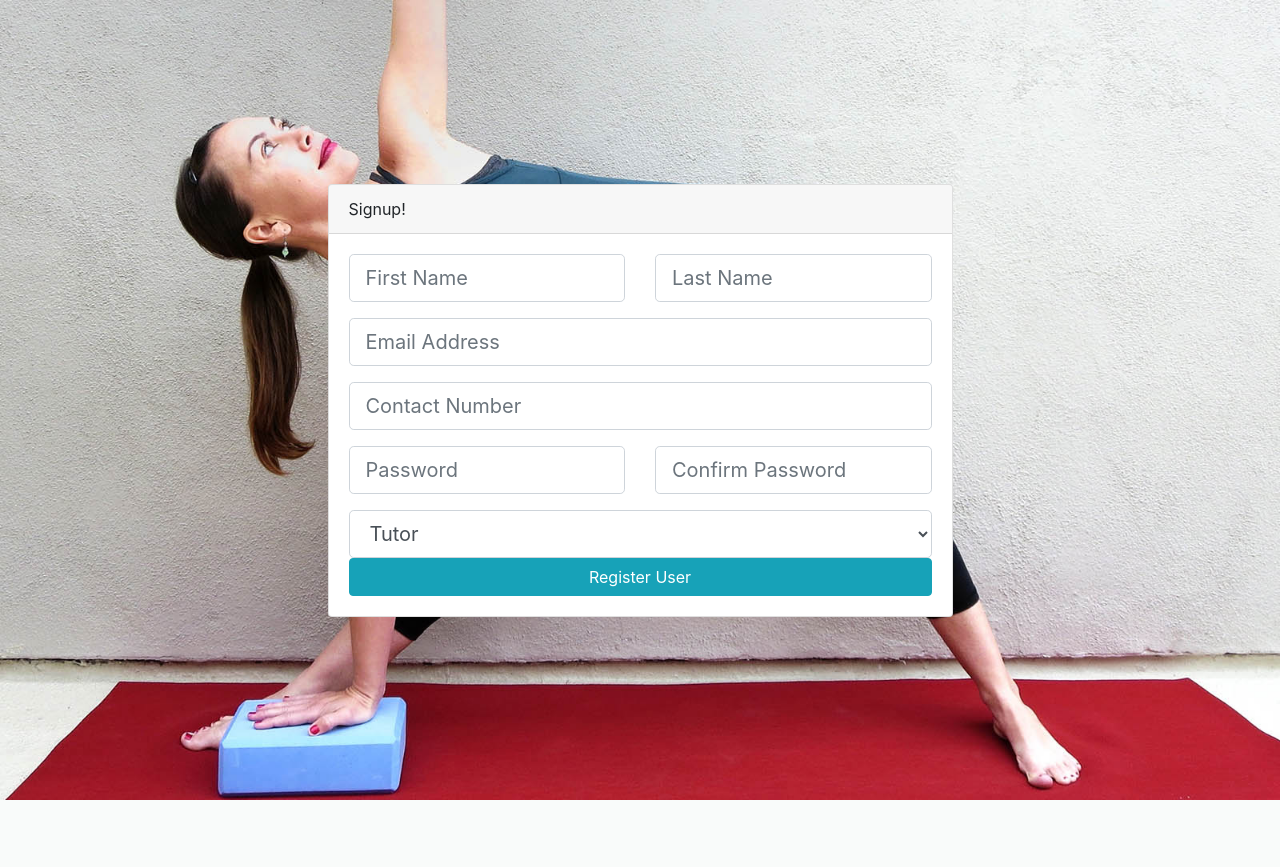
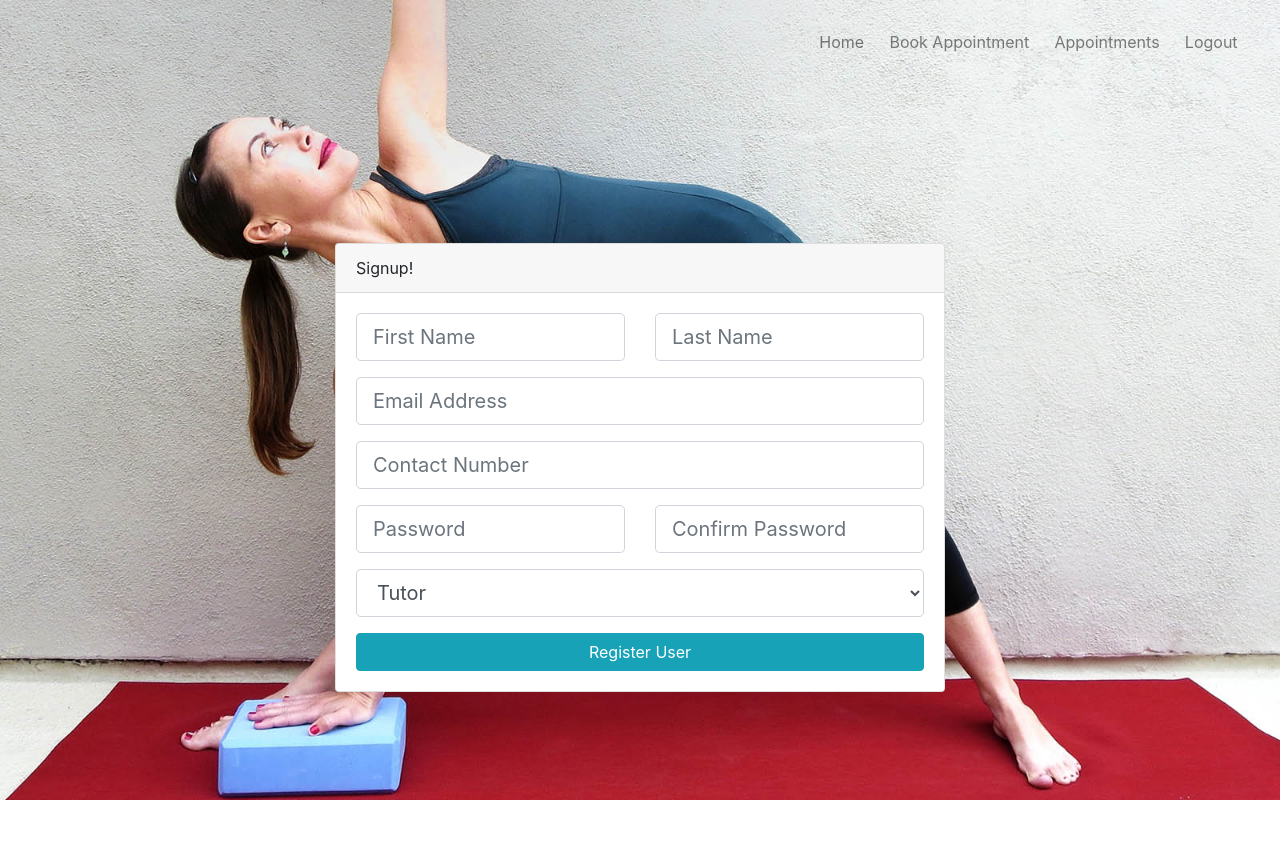
Before and after one commit to aamiranwar001/yoga-appointment, a CodeIgniter 4 app: template app/Views/tutor/register.php in a window 1280 px wide. Before the commit the page ends 800 px from the top, so only its background shows below. Run offline with PHP 8.4 and a stand-in for CodeIgniter, Linux system fonts and the light colour scheme; the template is opened without the code that fills it, so the values that code supplies are empty; some libraries are stand-ins or nearby versions.

Commit message:
final version 1.0

```diff
--- a/app/Controllers/Home.php
+++ b/app/Controllers/Home.php
@@ -2,6 +2,7 @@
 
 class Home extends BaseController
 {
+	// landing page afetr login
 	public function index()
 	{
 		return view('welcome_message');
--- a/app/Views/customer/index.php
+++ b/app/Views/customer/index.php
@@ -40,6 +40,9 @@
             <li class="nav-item active">
                 <a class="nav-link" href="<?= route_to('home') ?>">Home</a>
             </li>
+            <?php if (session('userData')['role'] == 'admin') { ?>
+                <li class="nav-item active"><a class="nav-link" href="<?= route_to('registration') ?>">Register User</a></li>
+            <?php } ?>
             <li class="nav-item">
                 <a class="nav-link" href="<?= route_to('newAppointment') ?>">Book Appointment</a>
             </li>
--- a/app/Views/customer/newAppointment.php
+++ b/app/Views/customer/newAppointment.php
@@ -48,6 +48,11 @@
 				<button onclick="toggleMenu();">&#9776;</button>
 			</li>
 			<li class="menu-item hidden"><a href="<?= route_to('home') ?>">Home</a></li>
+            <?php if (session('userData')['role'] == 'admin') { ?>
+                <li class="menu-item hidden"><a href="<?= route_to('registration') ?>">Register User</a></li>
+            <?php } ?>
+			<li class="menu-item hidden"><a href="<?= route_to('appointments') ?>">Appointments</a></li>
+			<li class="menu-item hidden"><a href="<?= route_to('logout') ?>">Logout</a></li>
 
         </ul>
       </header>
--- a/app/Views/tutor/register.php
+++ b/app/Views/tutor/register.php
@@ -37,7 +37,21 @@
 
     <title>Signup!</title>
 </head>
-<body class="bg"
+<body class="bg">
+<div class="menu">
+      <header>
+		<ul>
+			<li class="menu-toggle">
+				<button onclick="toggleMenu();">&#9776;</button>
+			</li>
+			<li class="menu-item hidden"><a href="<?= route_to('home') ?>">Home</a></li>
+            <li class="menu-item hidden"><a href="<?= route_to('newAppointment') ?>">Book Appointment</a></li>
+			<li class="menu-item hidden"><a href="<?= route_to('appointments') ?>">Appointments</a></li>
+			<li class="menu-item hidden"><a href="<?= route_to('logout') ?>">Logout</a></li>
+
+        </ul>
+      </header>
+	</div>
 <div class="container-fluid h-100">
     <div class="row justify-content-center align-items-center h-100">
         <div class="col col-sm-10 col-md-8 col-lg-6 col-xl-6">
@@ -101,10 +115,12 @@
 
                         <div class="row">
                             <div class="col">
+                            <div class="form-group">
                                 <select name="role_id" class="form-control form-control-lg">
                                     <option value="2">Tutor</option>
                                     <option value="3">Customer</option>
                                 </select>
+                                </div>
                             </div>
                         </div>
 
--- a/public/css/views/register.css
+++ b/public/css/views/register.css
@@ -119,7 +119,7 @@
     line-height: 36px;
     padding: .4rem .65rem;
     text-align: center;
-    background-color: rgba(214, 214, 214, 1);
+    /*background-color: rgba(214, 214, 214, 1);*/
   }
   header li.menu-item a:hover,
   header li.menu-item a:focus {
```
Also changed, not shown: app/Controllers/AppointmentController.php (+12 -4 lines), app/Controllers/AuthController.php (+12 -2 lines), app/Controllers/UserController.php (deleted, +0 -12 lines), app/Views/welcome_message.php (+3 -4 lines).
